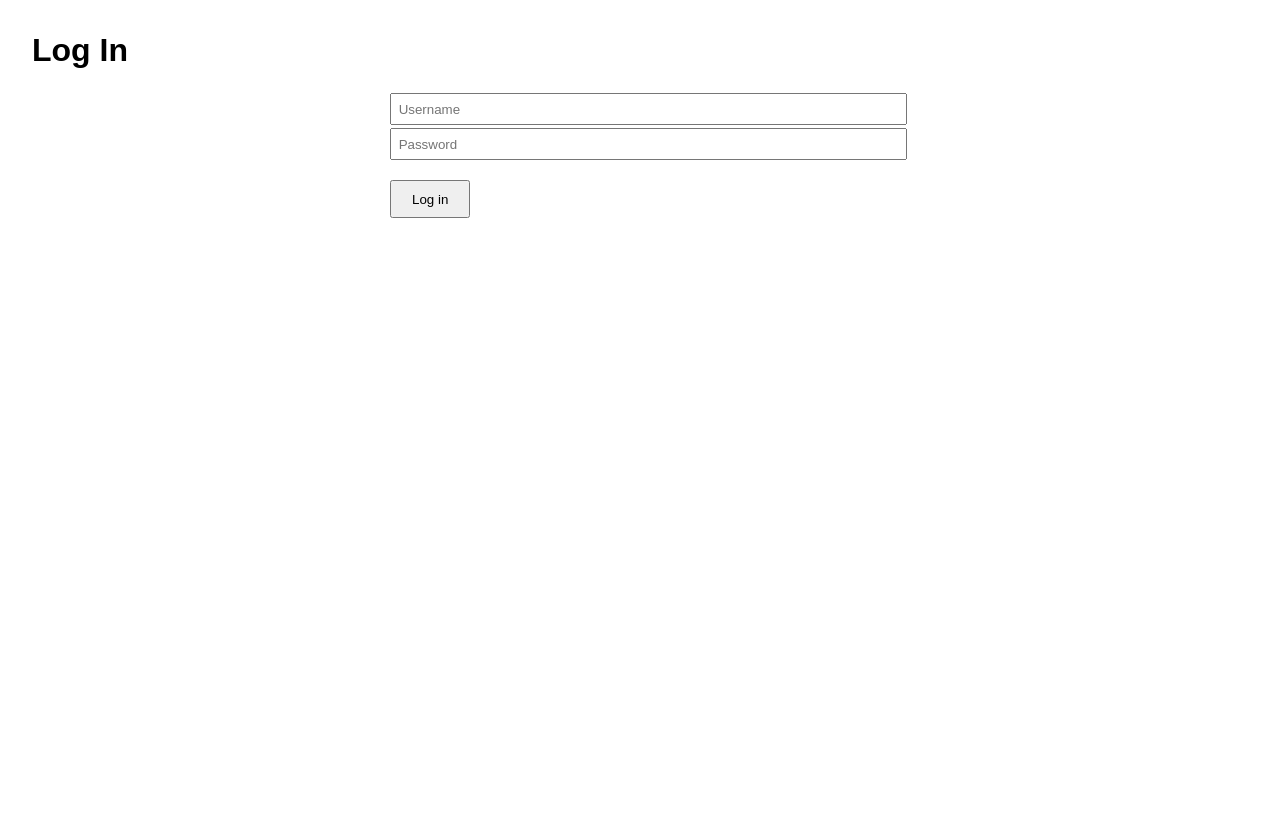
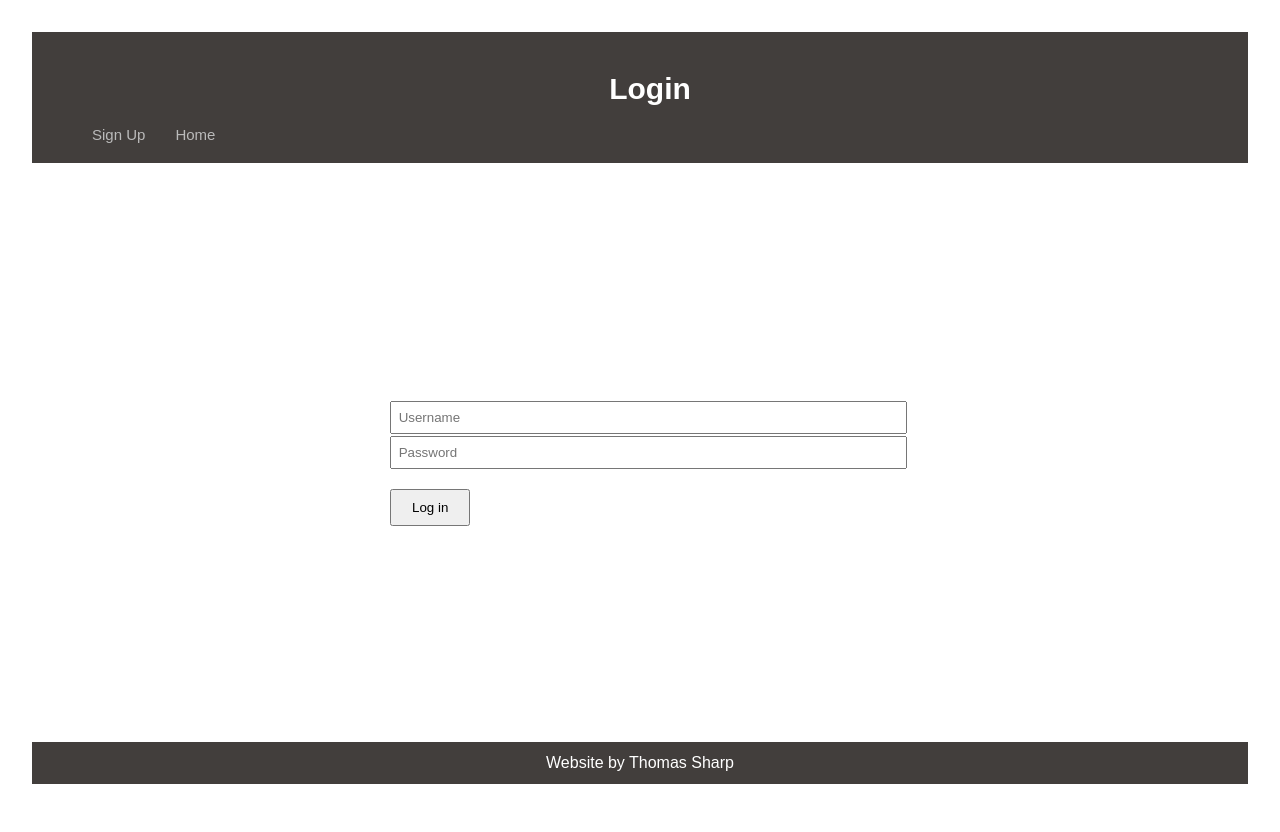
Before and after one commit to looking-sharp/Event-Tracker, a Flask app: page /login in a window 1280 px wide. Before the commit the page ends 218 px from the top, so only its background shows below. Run offline with Flask 3, Linux system fonts and the light colour scheme; parts of the project's set-up code (start-up, migrations or seed data) failed here and were passed over.

Commit message:
Updated Style Changes

```diff
--- a/static/styles/index.css
+++ b/static/styles/index.css
@@ -1,5 +1,5 @@
 body { font-family: Arial, sans-serif; margin: 2em; }
-form { max-width: 500px; margin: auto; }
+form { width: 500px; margin: auto; }
 label { display: block; margin-top: 1em; }
 input, textarea { width: 100%; padding: 0.5em; margin-top: 0.2em; }
 button { margin-top: 1.5em; padding: 0.7em 1.5em; }
@@ -43,7 +43,7 @@ th {
 .select-items div:hover, .same-as-selected {
   background-color: rgba(0, 0, .9, 0.1);
 }
-
+/*
 footer {
   text-align: center;
   padding: 12px;
@@ -51,7 +51,7 @@ footer {
   margin-top: 20px;
   color: white;
 }
-
+*/
 label {
   font-family: sans-serif;
   font-size: 1rem;
@@ -100,7 +100,6 @@ header {
 
 table {
   width: 100%;
-  height: 100%;
   border-collapse: collapse;
 }
 
@@ -144,7 +143,7 @@ input[type=checkbox], input[type=radio] {
   max-width: revert;
   margin-right: 0.1%;
   margin-bottom: 0.5%;
-  min-width: 20%;
+  width: 20%;
 }
 
 .Data-Div {
@@ -160,6 +159,7 @@ input[type=checkbox], input[type=radio] {
   flex-wrap: wrap;
   flex-direction: column;
   min-width: 20%;
+  margin-bottom: 20px;
 }
 
 .Info-Div {
@@ -171,3 +171,33 @@ input[type=checkbox], input[type=radio] {
   margin-top: 1%;
   margin-bottom: 1%;
 }
+
+html, body {
+  height: 100%;
+  margin: 1em;
+  padding: 0;
+}
+
+body:not(.non-fixed) {
+  margin: 1em;
+  height: 98vh;
+}
+
+body {
+  display: flex;
+  flex-direction: column;
+
+  margin:2em;
+}
+
+main {
+  flex: 1; /* takes up remaining space */
+}
+
+footer {
+  text-align: center;
+  padding: 12px;
+  background-color: #423e3c;
+  color: white;
+  margin-bottom: 2em;
+}
--- a/templates/login.html
+++ b/templates/login.html
@@ -6,8 +6,14 @@
     <link rel= "stylesheet" type= "text/css" href= "{{ url_for('static',filename='styles/index.css') }}">
     <title>Main</title>
 </head>
-<body>
-  <h1>Log In</h1>
+<header>
+  <h1>Login</h1>
+  <nav class="navlinks">
+    <a href='/signUp'>Sign Up</a>
+    <a href='/'>Home</a>
+  </nav>
+</header>
+<body class="fixed-body">
   <form method="POST">
     <input type="text" name="username" placeholder="Username">
     <input type="password" name="password" placeholder="Password">
@@ -16,5 +22,8 @@
   {% if login_failed %}
     <p>Username or Password was incorrect</p>
   {% endif %}
+  <footer>
+    Website by Thomas Sharp
+  </footer>
 </body>
 </html>
--- a/templates/userHome.html
+++ b/templates/userHome.html
@@ -1,5 +1,5 @@
 <!DOCTYPE html>
-<html lang="en">
+<html lang="en" class=".non-fixed">
 <head>
     <meta charset="UTF-8">
     <meta name="viewport" content="width=device-width, initial-scale=1.0">
@@ -10,10 +10,10 @@
     <h1>Welcome {{username}}</h1>
     <nav class="navlinks">
         <a href="/createEvent/{{ user_id }}">Create a new Event</a>
-        <a href=#>Sign Out</a>
+        <a href='/'>Sign Out</a>
     </nav>
 </header>
-<body>
+<body class=".non-fixed">
     <h2>Your events:</h2>
     {% for event in events %}
     <div class="event-div" id='{{event["_id"]}}'>
```
Also changed, not shown: templates/signUp.html (+10 -1 lines).
